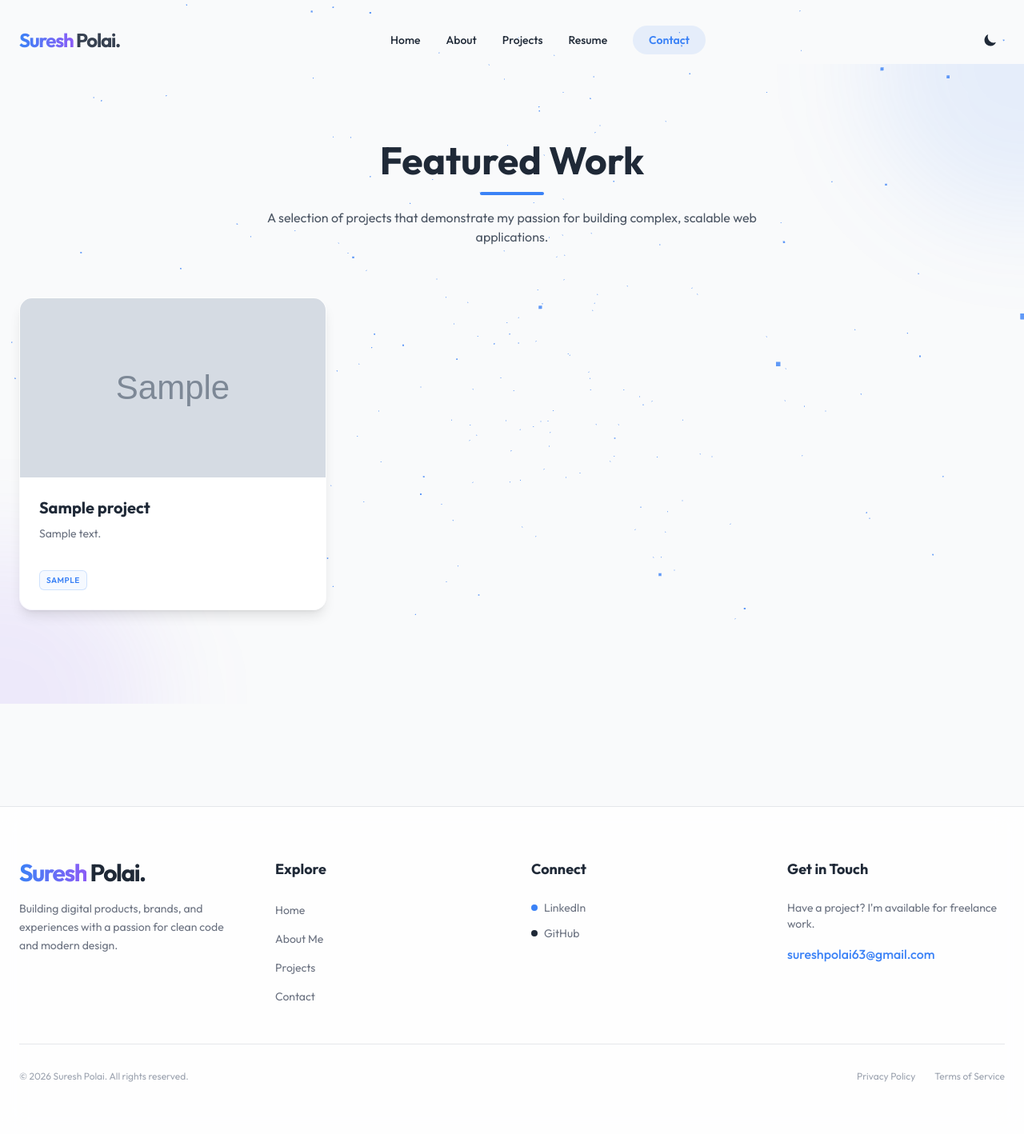
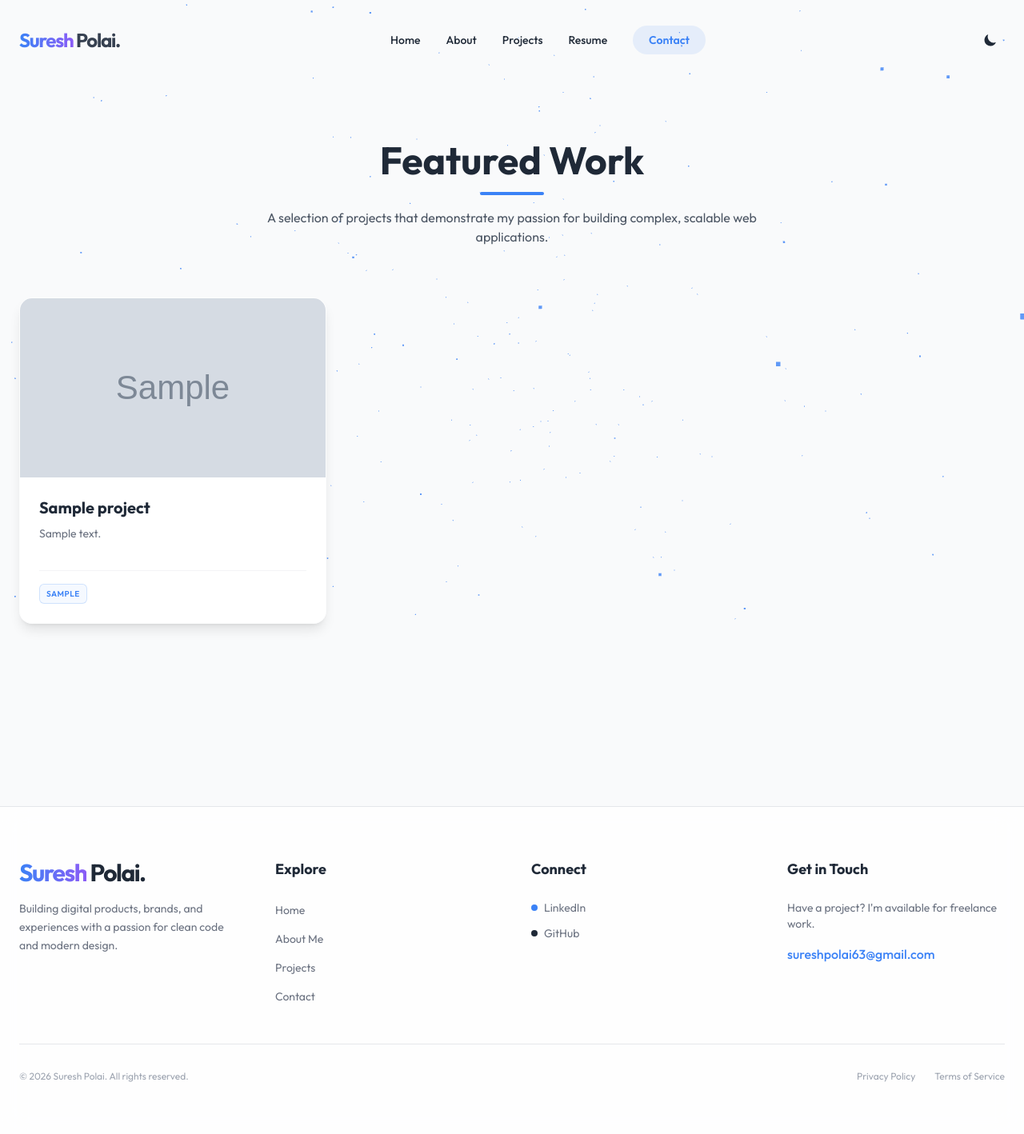
Before and after one commit to sureshdulupolai/Suresh-Polai-Modern-Hybrid-SPA-Portfolio, a Django app: page /projects/ in a window 1280 px wide. Shown: the whole page at 80% size. Run offline with Django 5.2, Linux system fonts and the light colour scheme; tables that the repository leaves empty hold one stand-in row (values such as "Sample post"); grey boxes marked "Sample" are stand-in pictures; some libraries are stand-ins or nearby versions.

Commit message:
adding update on project page

```diff
--- a/templates/sections/hero.html
+++ b/templates/sections/hero.html
@@ -1,5 +1,5 @@
 {% load static %}
-<section id="hero" class="relative min-h-screen flex items-center justify-center overflow-hidden">
+<section id="hero" class="relative min-h-[75vh] md:min-h-[80vh] flex items-center justify-center overflow-hidden -mt-6 md:-mt-10">
     <!-- Overlay Gradient -->
     <div
         class="absolute inset-0 bg-gradient-to-br from-white/10 to-transparent dark:from-dark/50 dark:to-dark z-0 pointer-events-none">
--- a/templates/sections/projects.html
+++ b/templates/sections/projects.html
@@ -1,11 +1,4 @@
 <section id="projects" class="min-h-screen py-24 relative overflow-hidden">
-    <!-- Background Decor -->
-    <div
-        class="absolute top-0 right-0 w-96 h-96 bg-primary/10 rounded-full blur-3xl -translate-y-1/2 translate-x-1/2 pointer-events-none">
-    </div>
-    <div
-        class="absolute bottom-0 left-0 w-96 h-96 bg-secondary/10 rounded-full blur-3xl translate-y-1/2 -translate-x-1/2 pointer-events-none">
-    </div>
 
     <div class="container mx-auto px-6 relative z-10">
         <div class="text-center mb-16 animate-fade-in-up">
@@ -19,13 +12,13 @@
         <div class="grid md:grid-cols-2 lg:grid-cols-3 gap-10">
             {% for project in projects %}
             <!-- Project Card -->
-            <div class="group perspective-1000 animate-fade-in-up"
+            <div class="group perspective-1000 animate-fade-in-up h-full"
                 style="animation-delay: {{ forloop.counter0|add:1|default:0 }}00ms;">
                 <div
-                    class="relative transform-style-3d transition-all duration-500 hover:rotate-x-2 hover:rotate-y-2 hover:scale-[1.02]">
+                    class="relative h-full transform-style-3d transition-all duration-500 hover:rotate-x-2 hover:rotate-y-2 hover:scale-[1.02]">
                     <!-- Glass Container -->
                     <div
-                        class="glass rounded-2xl overflow-hidden shadow-lg group-hover:shadow-2xl transition-all duration-500 border border-white/20 dark:border-white/5 bg-white/40 dark:bg-gray-800/40">
+                        class="glass h-full flex flex-col rounded-2xl overflow-hidden shadow-lg group-hover:shadow-2xl transition-all duration-500 border border-white/20 dark:border-white/5 bg-white/40 dark:bg-gray-800/40">
 
                         <!-- Image Area -->
                         <div class="relative h-56 overflow-hidden">
@@ -73,22 +66,26 @@
                         </div>
 
                         <!-- Content Area -->
-                        <div class="p-6 relative z-20 bg-white dark:bg-gray-900 transition-colors">
+                        <div class="p-6 flex-grow flex flex-col justify-between relative z-20 bg-white dark:bg-gray-900 transition-colors">
+                            <div>
                                 <h3
                                     class="text-xl font-bold mb-2 dark:text-white group-hover:text-primary transition-colors">
                                     {{ project.title }}</h3>
                                 <p class="text-sm text-gray-500 dark:text-gray-400 mb-4 line-clamp-2 h-10">
                                     {{ project.description }}
                                 </p>
+                            </div>
 
                             <!-- Tags -->
-                            <div class="flex flex-wrap gap-2 mt-4">
+                            <div class="tech-stack-wrapper mt-auto pt-4 border-t border-gray-100 dark:border-gray-800">
+                                <div class="flex flex-wrap gap-2 tech-tags-container" data-tech="{{ project.tech_stack }}">
                                     {% for tech in project.tech_stack.split %}
                                     <span
                                         class="px-2 py-1 text-[10px] uppercase tracking-wider font-semibold border border-primary/20 text-primary rounded-md bg-primary/5">
                                         {{ tech }}
                                     </span>
                                     {% endfor %}
+                                </div>
                             </div>
                         </div>
                     </div>
@@ -121,3 +118,90 @@
         transform: rotateY(2deg);
     }
 </style>
+
+<script>
+    (function() {
+        function initTechStacks() {
+            const containers = document.querySelectorAll('.tech-tags-container:not([data-initialized])');
+            containers.forEach(container => {
+                container.setAttribute('data-initialized', 'true');
+                const rawTech = container.getAttribute('data-tech') || '';
+                let techs = [];
+                if (rawTech.includes(',')) {
+                    techs = rawTech.split(',').map(t => t.trim()).filter(t => t.length > 0);
+                } else {
+                    techs = rawTech.split(/\s+/).map(t => t.trim()).filter(t => t.length > 0);
+                }
+                // Clean trailing commas/dots
+                techs = techs.map(t => t.replace(/,$/, '').trim());
+
+                const maxInitial = 5;
+                container.innerHTML = '';
+
+                techs.forEach((tech, index) => {
+                    const span = document.createElement('span');
+                    span.className = `tech-tag px-2 py-1 text-[10px] uppercase tracking-wider font-semibold border border-primary/20 text-primary rounded-md bg-primary/5 transition-all duration-300 ${index >= maxInitial ? 'hidden opacity-0 scale-95' : ''}`;
+                    span.textContent = tech;
+                    container.appendChild(span);
+                });
+
+                if (techs.length > maxInitial) {
+                    const toggleBtn = document.createElement('button');
+                    toggleBtn.className = 'px-2 py-1 text-[10px] uppercase tracking-wider font-bold text-secondary border border-secondary/20 rounded-md bg-secondary/5 hover:bg-secondary hover:text-white transition-all duration-300 flex items-center gap-1 focus:outline-none';
+                    toggleBtn.innerHTML = `<span>+${techs.length - maxInitial} More</span> <svg class="w-3 h-3 transition-transform duration-300" fill="none" stroke="currentColor" viewBox="0 0 24 24"><path stroke-linecap="round" stroke-linejoin="round" stroke-width="2.5" d="M19 9l-7 7-7-7"></path></svg>`;
+
+                    let isExpanded = false;
+                    toggleBtn.addEventListener('click', (e) => {
+                        e.preventDefault();
+                        e.stopPropagation();
+                        isExpanded = !isExpanded;
+
+                        const hiddenTags = container.querySelectorAll('.tech-tag.hidden, .tech-tag.expanded');
+
+                        if (isExpanded) {
+                            hiddenTags.forEach(tag => {
+                                tag.classList.remove('hidden');
+                                setTimeout(() => {
+                                    tag.classList.remove('opacity-0', 'scale-95');
+                                    tag.classList.add('expanded', 'opacity-100', 'scale-100');
+                                }, 10);
+                            });
+                            toggleBtn.innerHTML = `<span>Show Less</span> <svg class="w-3 h-3 rotate-180 transition-transform duration-300" fill="none" stroke="currentColor" viewBox="0 0 24 24"><path stroke-linecap="round" stroke-linejoin="round" stroke-width="2.5" d="M19 9l-7 7-7-7"></path></svg>`;
+                            toggleBtn.classList.remove('text-secondary', 'border-secondary/20', 'bg-secondary/5');
+                            toggleBtn.classList.add('text-primary', 'border-primary/20', 'bg-primary/5');
+                        } else {
+                            hiddenTags.forEach(tag => {
+                                tag.classList.remove('opacity-100', 'scale-100');
+                                tag.classList.add('opacity-0', 'scale-95');
+                                setTimeout(() => {
+                                    tag.classList.add('hidden');
+                                    tag.classList.remove('expanded');
+                                }, 300);
+                            });
+                            toggleBtn.innerHTML = `<span>+${techs.length - maxInitial} More</span> <svg class="w-3 h-3 transition-transform duration-300" fill="none" stroke="currentColor" viewBox="0 0 24 24"><path stroke-linecap="round" stroke-linejoin="round" stroke-width="2.5" d="M19 9l-7 7-7-7"></path></svg>`;
+                            toggleBtn.classList.remove('text-primary', 'border-primary/20', 'bg-primary/5');
+                            toggleBtn.classList.add('text-secondary', 'border-secondary/20', 'bg-secondary/5');
+                        }
+                    });
+                    container.appendChild(toggleBtn);
+                }
+            });
+        }
+
+        // Run immediately
+        if (document.readyState === 'loading') {
+            document.addEventListener('DOMContentLoaded', initTechStacks);
+        } else {
+            initTechStacks();
+        }
+
+        // MutationObserver to automatically apply logic when SPA changes DOM
+        if (window.techObserver) {
+            window.techObserver.disconnect();
+        }
+        window.techObserver = new MutationObserver(() => {
+            initTechStacks();
+        });
+        window.techObserver.observe(document.body, { childList: true, subtree: true });
+    })();
+</script>
```
Lines whose indentation alone changed are shown as unchanged.
